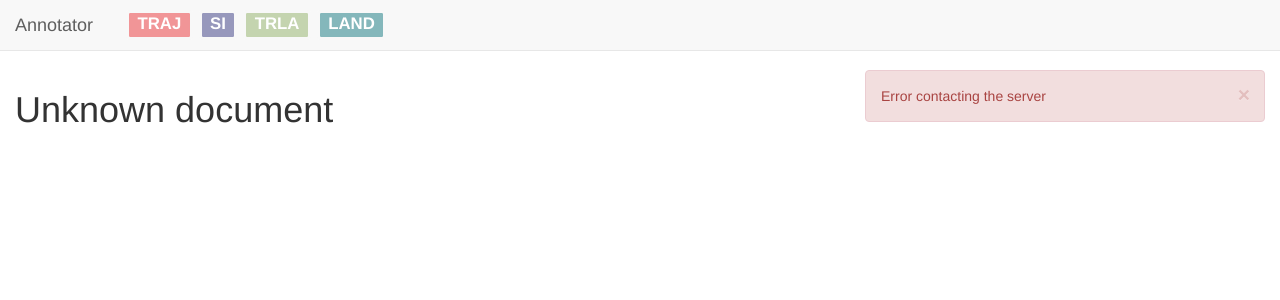
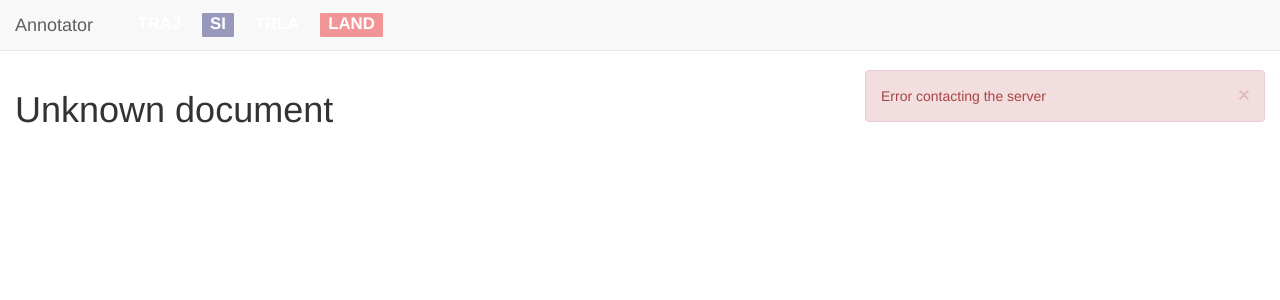
Before and after one commit to iscoe/dragonfly, a Flask app: template dragonfly/templates/404.html in a window 1280 px wide. Shown: the top 300 px of the page. Run offline with Flask 2, Linux system fonts and the light colour scheme; the template is opened without the code that fills it, so the values that code supplies are empty; parts of the project's set-up code (start-up, migrations or seed data) failed here and were passed over; some libraries are stand-ins or nearby versions.

Commit message:
Update css with new tags

```diff
--- a/dragonfly/static/css/dragonfly.css
+++ b/dragonfly/static/css/dragonfly.css
@@ -34,15 +34,15 @@
 .df-type-active {
     border: 3px solid #666;
 }
-.df-traj {
+.df-land {
     background-color: rgba(241, 125, 128, 0.8);
 }
 .df-si {
     background-color: rgba(87, 89, 148, 0.6);
 }
-.df-trla {
+.df-adj {
     background-color: rgba(196, 212, 175, 1.0);
-}.df-land {
+}.df-gag {
     background-color: rgba(104, 168, 173, 0.8);
 }
 
```
